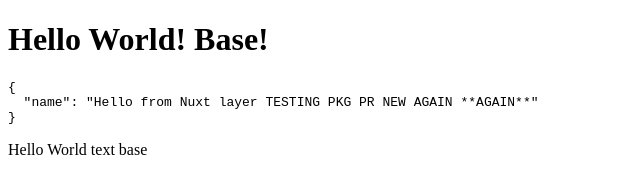
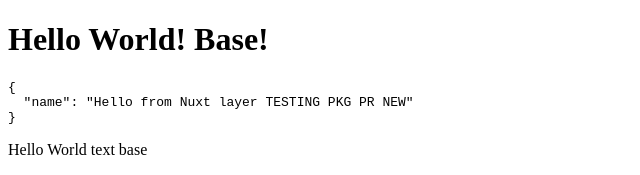
Before and after one commit to deetz99/nuxt-layers-monorepo, a Nuxt app in the folder packages/base-ui/: page / in a window 1280 px wide. Shown: the top 175 px of the page, without its empty margins (0-640 px from the left). Built offline with nearby package versions, Linux system fonts and the light colour scheme.

Commit message:
update text

```diff
--- a/packages/base-ui/app/app.config.ts
+++ b/packages/base-ui/app/app.config.ts
@@ -1,6 +1,6 @@
 export default defineAppConfig({
   myLayer: {
-    name: 'Hello from Nuxt layer TESTING PKG PR NEW AGAIN **AGAIN**'
+    name: 'Hello from Nuxt layer TESTING PKG PR NEW'
   }
 })
 
```
